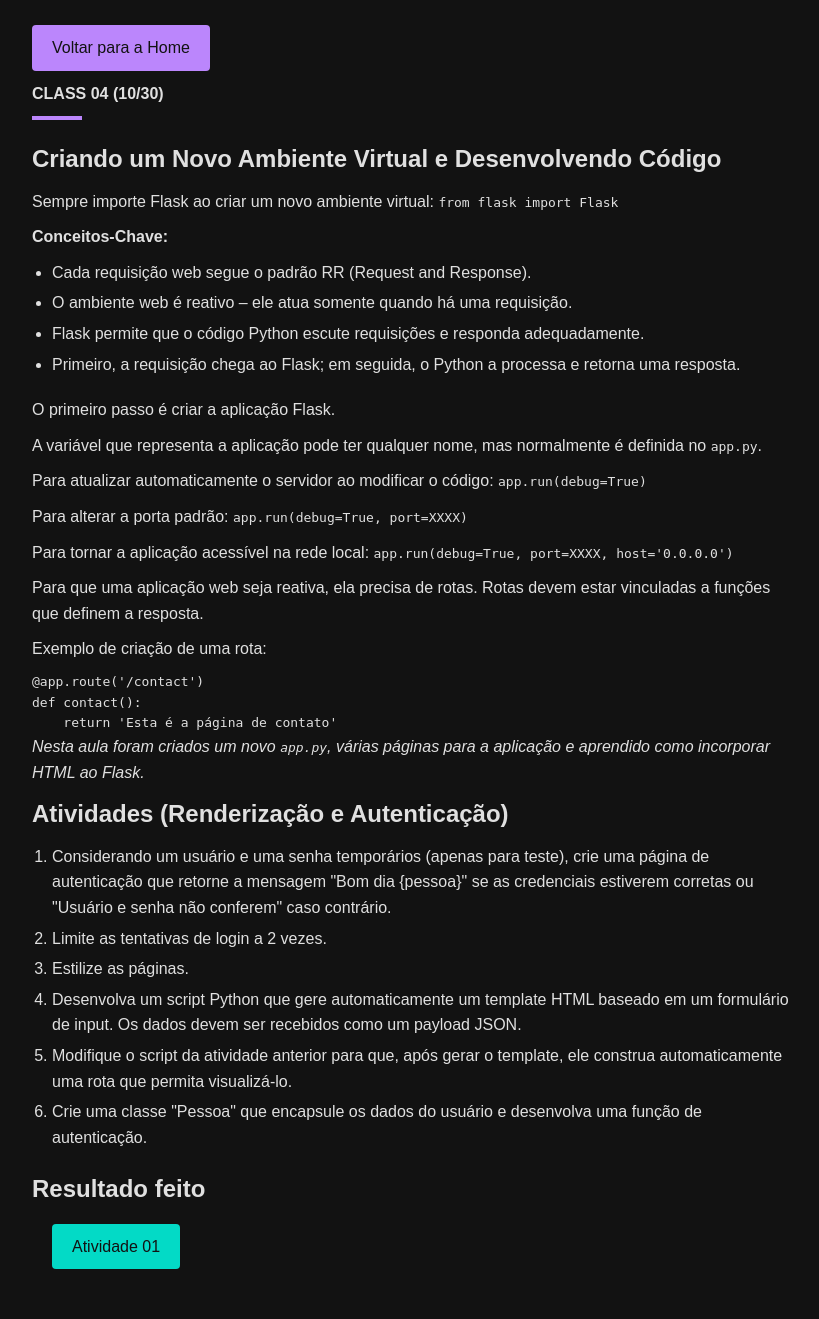
After one commit to PsSave/frameworks-dev-web, a Flask app: page /aula4/ in a window 1280 px wide. The commit adds this page. Shown: the whole page, without its empty margins (228-1047 px from the left). Run offline with Flask 3, Linux system fonts and the light colour scheme.

Commit message:
Adiciona estrutura da Aula 4 com novas rotas, templates e funcionalidade de autenticação

```diff
--- a/app.py
+++ b/app.py
@@ -1,14 +1,33 @@
-from flask import Flask, render_template
+from flask import Flask, render_template, request, session, jsonify
 
 app = Flask(__name__)
 
 from aulas.aula_1.main import aula1_bp
 from aulas.aula_2.main import aula2_bp
 from aulas.aula_3.main import aula3_bp
+from aulas.aula_4.main import aula4_bp
 
 app.register_blueprint(aula1_bp, url_prefix="/aula1")
 app.register_blueprint(aula2_bp, url_prefix="/aula2")
 app.register_blueprint(aula3_bp, url_prefix="/aula3")
+app.register_blueprint(aula4_bp, url_prefix="/aula4")
+
+app.secret_key = "minha_chave_secreta"
+
+
+class Pessoa:
+    def __init__(self, username, password, nome):
+        self.username = username
+        self.password = password
+        self.nome = nome
+
+    def authenticate(self, username, password):
+        return self.username == username and self.password == password
+
+
+usuario_teste = Pessoa("teste", "1234", "João")
+
+templates_generated = {}
 
 
 @app.route("/")
@@ -36,5 +55,26 @@ def menu():
     return render_template("list1_aula3/menu.html")
 
 
+@app.route("/aula4atv1")
+def atv1():
+    if "attempts" not in session:
+        session["attempts"] = 0
+
+    message = ""
+    if request.method == "POST":
+        if session["attempts"] >= 2:
+            message = "Número máximo de tentativas atingido."
+        else:
+            username = request.form.get("username")
+            password = request.form.get("password")
+            if usuario_teste.authenticate(username, password):
+                message = f"Bom dia {usuario_teste.nome}"
+                session["attempts"] = 0
+            else:
+                session["attempts"] += 1
+                message = "Usuário e senha não conferem."
+    return render_template("list2_aula4/auth.html", message=message)
+
+
 if __name__ == "__main__":
     app.run(debug=True, host="0.0.0.0")
--- /dev/null
+++ b/aulas/aula_4/main.py
@@ -0,0 +1,8 @@
+from flask import Blueprint, render_template
+
+aula4_bp = Blueprint("aula4", __name__)
+
+
+@aula4_bp.route("/")
+def index():
+    return render_template("aulas/aula4.html")
--- a/static/css/style_aula.css
+++ b/static/css/style_aula.css
@@ -57,3 +57,26 @@ p {
 .btn-voltar:hover {
   background-color: #9b6dcc;
 }
+
+.btn-atv {
+  display: inline-block;
+  margin: 5px 0;
+  padding: 10px 20px;
+  background-color: #03dac6;
+  color: #121212;
+  text-decoration: none;
+  border-radius: 4px;
+  transition: background-color 0.3s;
+}
+
+.btn-atv:hover {
+  background-color: #01bfa5;
+}
+
+.result-list {
+  /* remover padrao de Ol */
+  list-style-type: none;
+  display: flex;
+  flex-wrap: wrap;
+  gap: 10px;
+}
--- /dev/null
+++ b/templates/aulas/aula4.html
@@ -0,0 +1,108 @@
+<!DOCTYPE html>
+<html lang="pt">
+  <head>
+    <meta charset="UTF-8" />
+    <meta name="viewport" content="width=device-width, initial-scale=1.0" />
+    <title>
+      Aula 04 - Criando Ambiente Virtual e Renderizando Páginas com Flask
+    </title>
+    <link
+      rel="stylesheet"
+      href="{{ url_for('static', filename='css/style_aula.css') }}"
+    />
+  </head>
+  <body>
+    <div class="container">
+      <!-- Botão para voltar para a página inicial -->
+      <a href="{{ url_for('index') }}" class="btn-voltar">Voltar para a Home</a>
+
+      <!-- Seção 1: Criando Ambiente Virtual e Desenvolvendo Código -->
+      <h4>CLASS 04 (10/30)</h4>
+      <div class="decorative-line"></div>
+      <h2>Criando um Novo Ambiente Virtual e Desenvolvendo Código</h2>
+      <p>
+        Sempre importe Flask ao criar um novo ambiente virtual:
+        <code>from flask import Flask</code>
+      </p>
+      <p><b>Conceitos-Chave:</b></p>
+      <ul>
+        <li>Cada requisição web segue o padrão RR (Request and Response).</li>
+        <li>
+          O ambiente web é reativo – ele atua somente quando há uma requisição.
+        </li>
+        <li>
+          Flask permite que o código Python escute requisições e responda
+          adequadamente.
+        </li>
+        <li>
+          Primeiro, a requisição chega ao Flask; em seguida, o Python a processa
+          e retorna uma resposta.
+        </li>
+      </ul>
+      <p>O primeiro passo é criar a aplicação Flask.</p>
+      <p>
+        A variável que representa a aplicação pode ter qualquer nome, mas
+        normalmente é definida no <code>app.py</code>.
+      </p>
+      <p>
+        Para atualizar automaticamente o servidor ao modificar o código:
+        <code>app.run(debug=True)</code>
+      </p>
+      <p>
+        Para alterar a porta padrão: <code>app.run(debug=True, port=XXXX)</code>
+      </p>
+      <p>
+        Para tornar a aplicação acessível na rede local:
+        <code>app.run(debug=True, port=XXXX, host='0.0.0.0')</code>
+      </p>
+      <p>
+        Para que uma aplicação web seja reativa, ela precisa de rotas. Rotas
+        devem estar vinculadas a funções que definem a resposta.
+      </p>
+      <p>Exemplo de criação de uma rota:</p>
+      <pre><code>@app.route('/contact')
+def contact():
+    return 'Esta é a página de contato'</code></pre>
+      <p>
+        <em
+          >Nesta aula foram criados um novo <code>app.py</code>, várias páginas
+          para a aplicação e aprendido como incorporar HTML ao Flask.</em
+        >
+      </p>
+
+      <h2>Atividades (Renderização e Autenticação)</h2>
+      <ol>
+        <li>
+          Considerando um usuário e uma senha temporários (apenas para teste),
+          crie uma página de autenticação que retorne a mensagem "Bom dia
+          {pessoa}" se as credenciais estiverem corretas ou "Usuário e senha não
+          conferem" caso contrário.
+        </li>
+        <li>Limite as tentativas de login a 2 vezes.</li>
+        <li>Estilize as páginas.</li>
+        <li>
+          Desenvolva um script Python que gere automaticamente um template HTML
+          baseado em um formulário de input. Os dados devem ser recebidos como
+          um payload JSON.
+        </li>
+        <li>
+          Modifique o script da atividade anterior para que, após gerar o
+          template, ele construa automaticamente uma rota que permita
+          visualizá-lo.
+        </li>
+        <li>
+          Crie uma classe "Pessoa" que encapsule os dados do usuário e
+          desenvolva uma função de autenticação.
+        </li>
+      </ol>
+
+      <h2>Resultado feito</h2>
+
+      <ol class="result-list">
+        <li>
+          <a href="/aula4atv1" class="btn-atv">Atividade 01</a>
+        </li>
+      </ol>
+    </div>
+  </body>
+</html>
--- a/templates/index.html
+++ b/templates/index.html
@@ -17,6 +17,7 @@
         <li><a href="{{ url_for('aula1.index') }}">Aula 1</a></li>
         <li><a href="{{ url_for('aula2.index') }}">Aula 2</a></li>
         <li><a href="{{ url_for('aula3.index') }}">Aula 3</a></li>
+        <li><a href="{{ url_for('aula4.index') }}">Aula 4</a></li>
       </ul>
     </div>
   </body>
```
Also changed, not shown: templates/list2_aula4/auth.html (added, +26 -0 lines), templates/list2_aula4/templates_dinamicos.html (added, +26 -0 lines).
